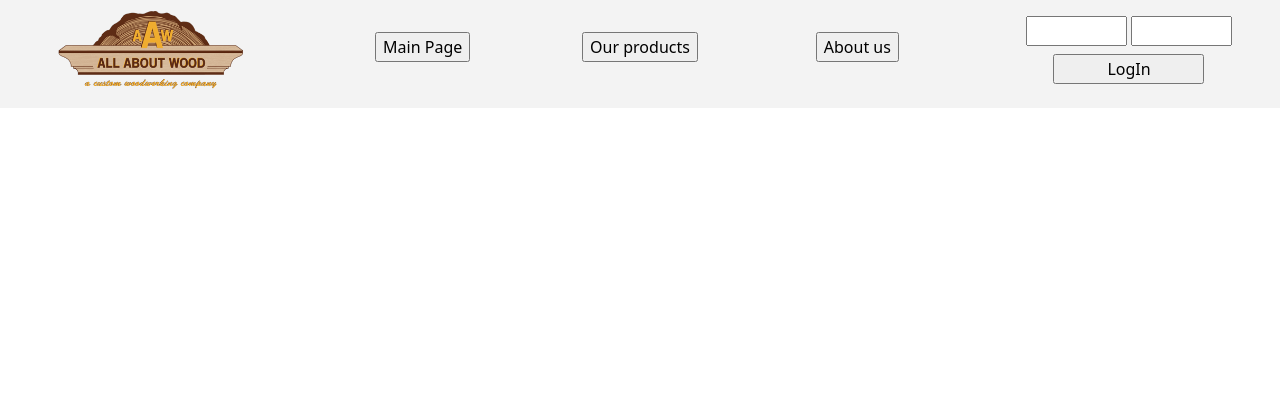
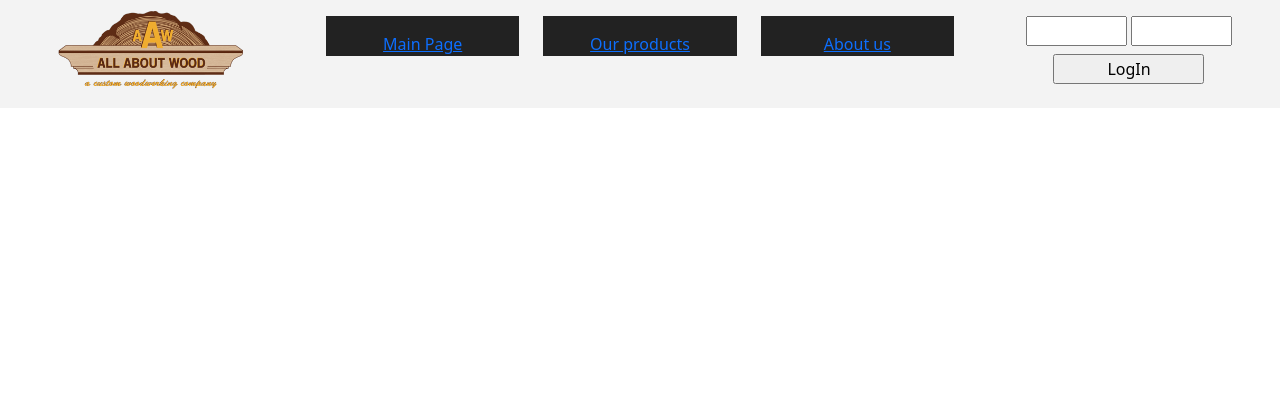
Before and after one commit to WojciechPrusaczyk/artek.com.pl-webpage, a PHP site: page / in a window 1280 px wide. Shown: the top 420 px of the page. Run offline with PHP 8.4, Linux system fonts and the light colour scheme.

Commit message:
dev version

```diff
--- a/index.html
+++ b/index.html
@@ -9,31 +9,31 @@
     <body>
         <header class="fixed-top">
                 <div class="row pb-2">
-                    <div class="col-md-12 col-xl-3 headerButton text-center">
+                    <div class="col-md-12 col-xl-3 text-center">
                             <img src="./assets/logo/larger-logo.png" alt="Logo" class="pt-1" style="height: 100px;">
                     </div>
-                    <div class="col-sm-12 col-md-4 col-xl-2 pt-3 mx-auto headerButton text-center">
-                        <div class="pt-3">
+                    <div class="col-sm-12 col-md-4 col-xl-2 pt-3 mx-auto text-center">
+                        <div class="pt-3 headerButton">
                             <a href="">
-                                <input type="button" value="Main Page">
+                                Main Page
                             </a>
                         </div>
                     </div>
-                    <div class="col-sm-12 col-md-4 col-xl-2 mx-auto pt-3 headerButton text-center">
-                        <div class="pt-3">
+                    <div class="col-sm-12 col-md-4 col-xl-2 mx-auto pt-3 text-center">
+                        <div class="pt-3 headerButton">
                             <a href="">
-                                <input type="button" value="Our products">
+                                Our products
                             </a>
                         </div>
                     </div>
-                    <div class="col-sm-12 col-md-4 col-xl-2 mx-auto pt-3 headerButton text-center">
-                        <div class="pt-3">
+                    <div class="col-sm-12 col-md-4 col-xl-2 mx-auto pt-3 text-center">
+                        <div class="pt-3 headerButton">
                             <a href="">
-                                <input type="button" value="About us">
+                                About us
                             </a>
                         </div>
                     </div>
-                    <div class="col-md-12 col-xl-3 pt-3 mx-auto headerButton text-center">
+                    <div class="col-md-12 col-xl-3 pt-3 mx-auto text-center">
                         <form action="">
                             <div class="col-12">
                                 <input type="text" name="login" class="col-4">
--- a/style/style.css
+++ b/style/style.css
@@ -33,13 +33,7 @@ body header {
   background-color: #f3f3f3;
 }
 
-.headerButton a {
-  color: #222222;
-  text-decoration: none;
-  letter-spacing: 0.7px;
-}
-
-.headerButton a:hover {
-  color: #222222;
+.headerButton {
+  background-color: #222222;
 }
 /*# sourceMappingURL=style.css.map */
--- a/style/style.scss
+++ b/style/style.scss
@@ -24,18 +24,9 @@ body{
     }
     header{
         background-color: #f3f3f3;
+
     }
 }
 .headerButton{
-    a{
-        color:#222222;
-        text-decoration: none;
-        letter-spacing: 0.7px;
-
-    }
-    a:hover{
-        color:#222222;
-    }
-
-
+    background-color: #222222;
 }
```
Also changed, not shown: 1 other file.
